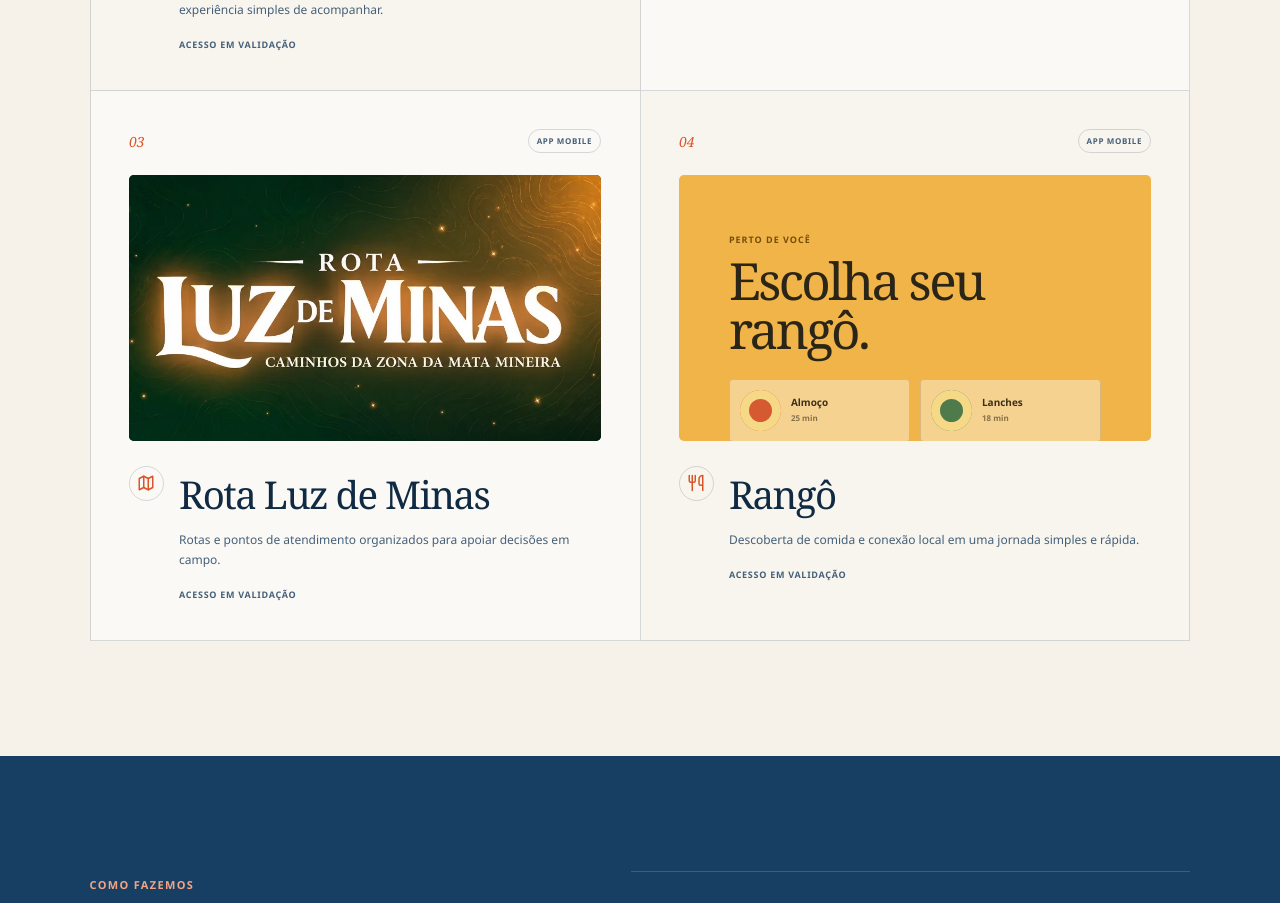
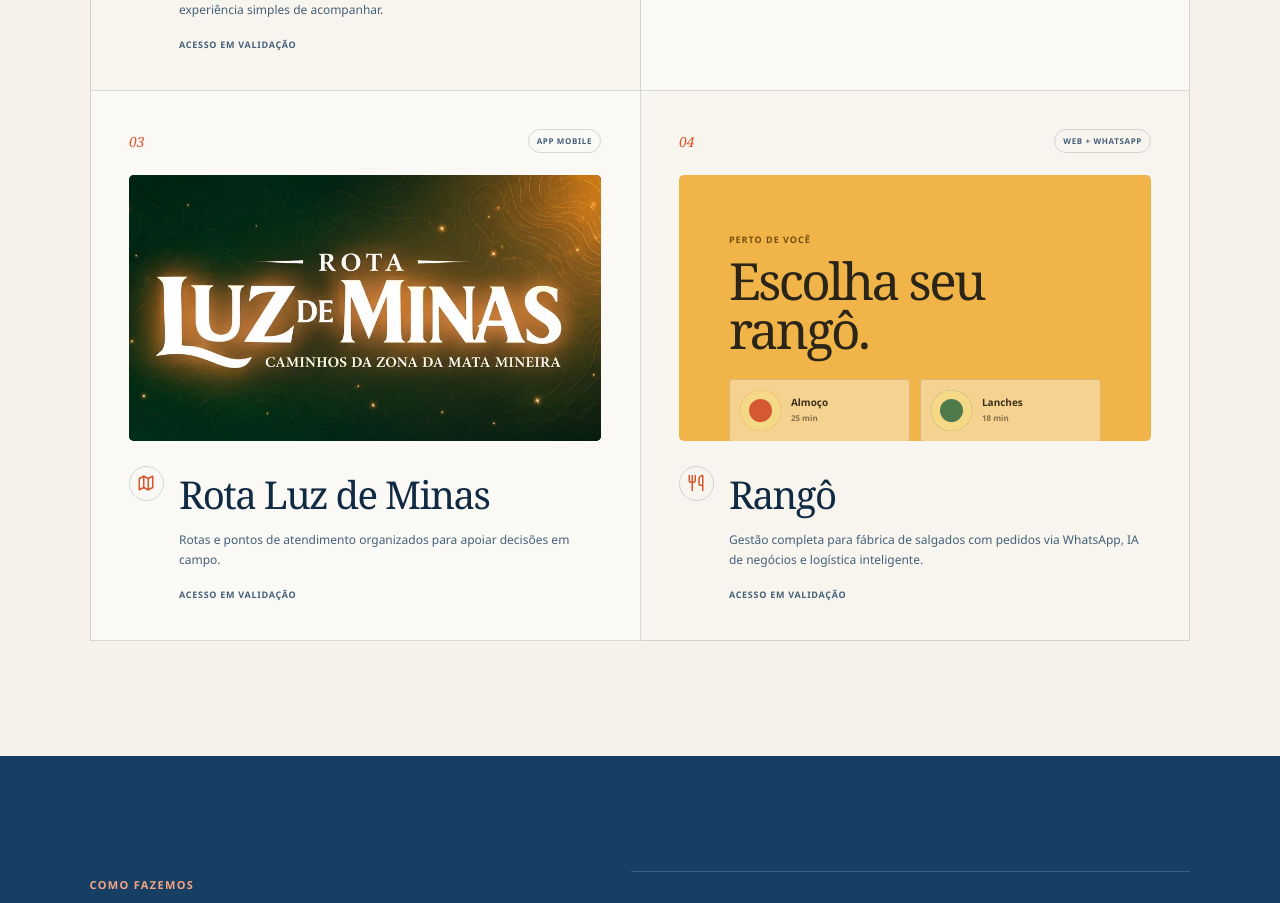
Before and after one commit to hdldev123/hdl-solucoes.github.io, a React (Vite) app: page / in a window 1280 px wide. Shown: the part 2320-3223 px from the top of the page. Built offline with nearby package versions, Linux system fonts and the light colour scheme.

Commit message:
[EMERGENCY] atualiza card do Rangô para refletir o sistema de gestão real

```diff
--- a/src/App.jsx
+++ b/src/App.jsx
@@ -55,10 +55,10 @@ const projects = [
   {
     name: 'Rangô',
     description:
-      'Descoberta de comida e conexão local em uma jornada simples e rápida.',
+      'Gestão completa para fábrica de salgados com pedidos via WhatsApp, IA de negócios e logística inteligente.',
     icon: Utensils,
     visual: 'food',
-    status: 'App mobile',
+    status: 'Web + WhatsApp',
   },
 ];
 
```
